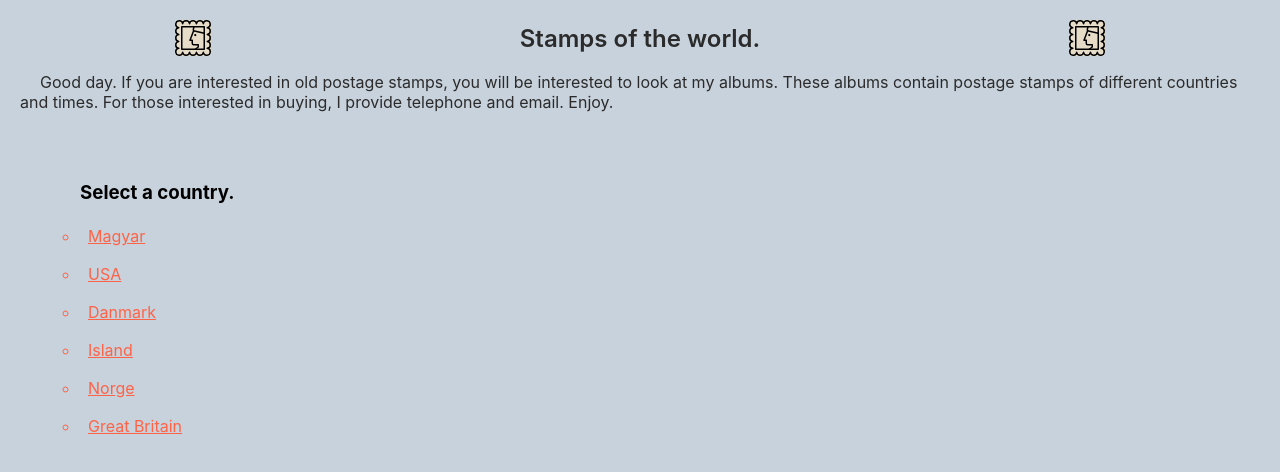
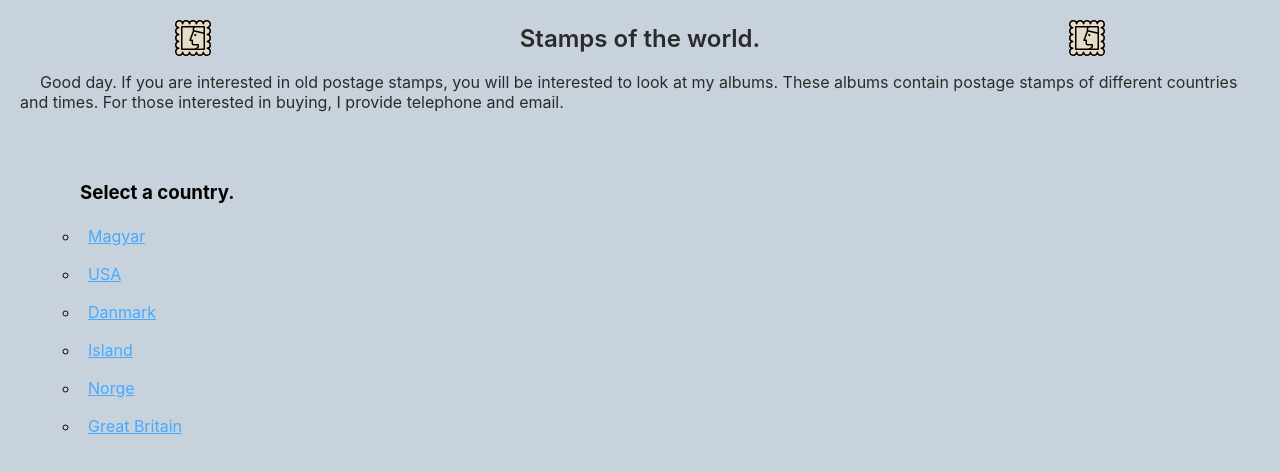
Before and after one commit to SerhiyStepanov/stamps, a React (Create React App) app: page / in a window 1280 px wide. Shown: the top 472 px of the page. Built offline with nearby package versions, Linux system fonts and the light colour scheme.

Commit message:
change color link

```diff
--- a/src/Components/CountryList/countryList.module.css
+++ b/src/Components/CountryList/countryList.module.css
@@ -23,7 +23,7 @@
   display: inline-flex;
   padding: 4px 8px;
   margin-bottom: 10px;
-  color: var(--tomato-color);
+  color: var(--link-color);
 
   transition: color 300ms linear;
 }
--- a/src/Components/Header/Header.jsx
+++ b/src/Components/Header/Header.jsx
@@ -16,8 +16,7 @@ export default function Header() {
       </div>
 
       <p className={s.text}>Good day. If you are interested in old postage stamps, you will be interested to look at my albums.
-        These albums contain postage stamps of different countries and times. For those interested in buying, I provide telephone and email.
-        Enjoy.</p>
+        These albums contain postage stamps of different countries and times. For those interested in buying, I provide telephone and email.</p>
 
 
       </section>
--- a/src/index.css
+++ b/src/index.css
@@ -20,6 +20,6 @@ code {
 :root {
   --background-color: rgb(200, 210, 220);
   --dark-color: rgb(43, 43, 43);
-  --tomato-color: tomato;
-  --accent-color: rgb(20, 160, 20);
+  --link-color: rgb(70, 170, 255);
+  --accent-color: rgb(255, 100, 0);
 }
```
